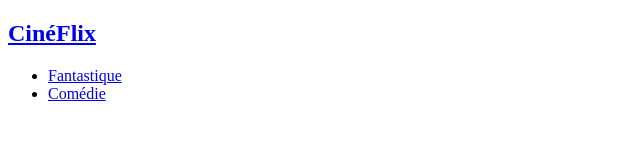
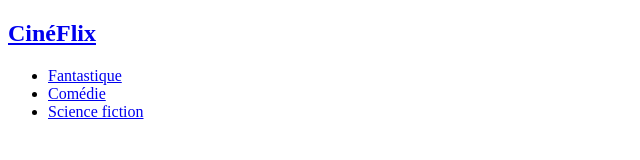
Before and after one commit to RudyVieira/Projet_GitHub, a plain HTML site: page index.html in a window 1280 px wide. Shown: the whole page, without its empty margins (0-640 px from the left). Drawn offline with Linux system fonts and the light colour scheme.

Commit message:
Ajout de la catégorie Science Fiction au Header

```diff
--- a/index.html
+++ b/index.html
@@ -13,6 +13,7 @@
 					<ul class="categories">
 						<li><a href="#fantastique">Fantastique</a></li>
                         <li><a href="#comedy">Comédie</a></li>
+                        <li><a href="#sci-fi">Science fiction</a></li>
 					</ul>
 				</nav>
 			</div>
```
